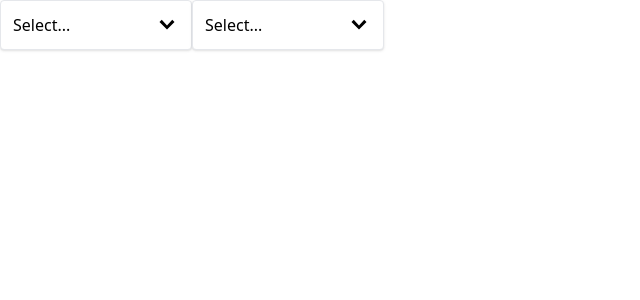
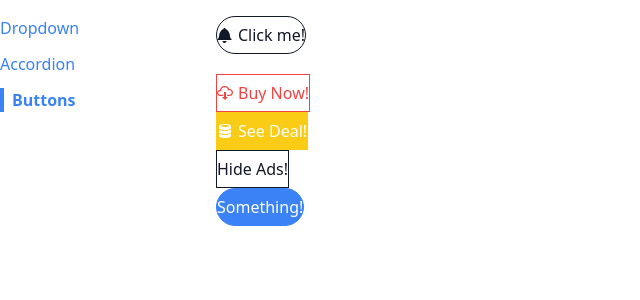
Before and after one commit to RaghavRs2369/comps, a React (Create React App) app: page /buttons in a window 1280 px wide. Shown: the top 300 px of the page, without its empty margins (0-640 px from the left). Built offline with nearby package versions, Linux system fonts and the light colour scheme.

Commit message:
Making Navigation Reusable

```diff
--- a/src/App.js
+++ b/src/App.js
@@ -1,23 +1,26 @@
-import { useState } from "react";
-import Dropdown from "./components/Dropdown";
+import Route from "./components/Route";
+import Sidebar from "./components/Sidebar";
+import AccordionPage from "./pages/AccordionPage";
+import ButtonPage from "./pages/ButtonPage";
+import DropdownPage from "./pages/DropdownPage";
 
 ///////////////////////////////////////////
 
 function App() {
-  const [selection, setSelection] = useState(null);
-
-  const handleSelect = (option) => {
-    setSelection(option);
-  };
-  const options = [
-    { label: "Red", value: "red" },
-    { label: "Green", value: "green" },
-    { label: "Blue", value: "blue" },
-  ];
   return (
-    <div className="flex">
-      <Dropdown options={options} value={selection} onChange={handleSelect} />
-      <Dropdown options={options} value={selection} onChange={handleSelect} />
+    <div className="container mx-auto grid grid-cols-6 gap-4 mt-4">
+      <Sidebar />
+      <div className="col-span-5">
+        <Route path="/accordion">
+          <AccordionPage />
+        </Route>
+        <Route path="/">
+          <DropdownPage />
+        </Route>
+        <Route path="/buttons">
+          <ButtonPage />
+        </Route>
+      </div>
     </div>
   );
 }
--- /dev/null
+++ b/src/components/Link.js
@@ -0,0 +1,30 @@
+import classNames from "classnames";
+import useNavigation from "../hooks/use-navigation";
+
+/////////////////////////////////////////////////
+
+function Link({ to, children, className, activeClassName }) {
+  const { navigate, currentPath } = useNavigation();
+
+  const classes = classNames(
+    "text-blue-500",
+    className,
+    currentPath === to && activeClassName
+  );
+
+  const handleClick = (event) => {
+    if (event.metaKey || event.ctrlKey) {
+      return;
+    }
+    event.preventDefault();
+    navigate(to);
+  };
+
+  return (
+    <a className={classes} href={to} onClick={handleClick}>
+      {children}
+    </a>
+  );
+}
+
+export default Link;
--- /dev/null
+++ b/src/components/Route.js
@@ -0,0 +1,15 @@
+import useNavigation from "../hooks/use-navigation";
+
+//////////////////////////////////////////////////
+
+function Route({ path, children }) {
+  const { currentPath } = useNavigation();
+
+  if (path === currentPath) {
+    return children;
+  }
+
+  return null;
+}
+
+export default Route;
--- /dev/null
+++ b/src/components/Sidebar.js
@@ -0,0 +1,31 @@
+import Link from "./Link";
+
+//////////////////////////////////////////////////
+
+function Sidebar() {
+  const links = [
+    { label: "Dropdown", path: "/" },
+    { label: "Accordion", path: "/accordion" },
+    { label: "Buttons", path: "/buttons" },
+  ];
+
+  const renderedLinks = links.map((link) => {
+    return (
+      <Link
+        key={link.label}
+        to={link.path}
+        className="mb-3"
+        activeClassName="font-bold border-l-4 border-blue-500 pl-2"
+      >
+        {link.label}
+      </Link>
+    );
+  });
+  return (
+    <div className="sticky top-0 overflow-y-scroll flex flex-col items-start">
+      {renderedLinks}
+    </div>
+  );
+}
+
+export default Sidebar;
--- /dev/null
+++ b/src/context/navigation.js
@@ -0,0 +1,35 @@
+import { createContext, useEffect, useState } from "react";
+
+//////////////////////////////////////////////////////////
+
+const NavigationContext = createContext();
+
+function NavigationProvider({ children }) {
+  const [currentPath, setCurrentPath] = useState(window.location.pathname);
+
+  useEffect(() => {
+    const handler = () => {
+      setCurrentPath(window.location.pathname);
+    };
+    window.addEventListener("popstate", handler);
+
+    return () => {
+      window.removeEventListener("popstate", handler);
+    };
+  }, []);
+
+  const navigate = (to) => {
+    window.history.pushState({}, "", to);
+    setCurrentPath(to);
+  };
+
+  return (
+    <NavigationContext.Provider value={{ currentPath, navigate }}>
+      {children}
+    </NavigationContext.Provider>
+  );
+}
+
+export { NavigationProvider };
+
+export default NavigationContext;
--- /dev/null
+++ b/src/hooks/use-navigation.js
@@ -0,0 +1,10 @@
+import { useContext } from "react";
+import NavigationContext from "../context/navigation";
+
+///////////////////////////////////////////////////
+
+function useNavigation() {
+  return useContext(NavigationContext);
+}
+
+export default useNavigation;
--- a/src/index.js
+++ b/src/index.js
@@ -2,8 +2,13 @@
 import ReactDOM from "react-dom/client";
 import "./index.css";
 import App from "./App";
+import { NavigationProvider } from "./context/navigation";
 
 const el = document.getElementById("root");
 const root = ReactDOM.createRoot(el);
 
-root.render(<App />);
+root.render(
+  <NavigationProvider>
+    <App />
+  </NavigationProvider>
+);
--- a/src/pages/AccordionPage.js
+++ b/src/pages/AccordionPage.js
@@ -1,4 +1,4 @@
-import Accordion from "./components/Accordion";
+import Accordion from "../components/Accordion";
 
 ///////////////////////////////////////////
 
--- a/src/pages/ButtonPage.js
+++ b/src/pages/ButtonPage.js
@@ -2,9 +2,7 @@
 import Button from "../components/Button";
 
 function ButtonPage() {
-  const handleClick = () => {
-    console.log("Click!");
-  };
+  const handleClick = () => {};
   return (
     <>
       <div>
--- /dev/null
+++ b/src/pages/DropdownPage.js
@@ -0,0 +1,25 @@
+import { useState } from "react";
+import Dropdown from "../components/Dropdown";
+
+///////////////////////////////////////////
+
+function DropdownPage() {
+  const [selection, setSelection] = useState(null);
+
+  const handleSelect = (option) => {
+    setSelection(option);
+  };
+  const options = [
+    { label: "Red", value: "red" },
+    { label: "Green", value: "green" },
+    { label: "Blue", value: "blue" },
+  ];
+  return (
+    <div className="flex">
+      <Dropdown options={options} value={selection} onChange={handleSelect} />
+      <Dropdown options={options} value={selection} onChange={handleSelect} />
+    </div>
+  );
+}
+
+export default DropdownPage;
```
